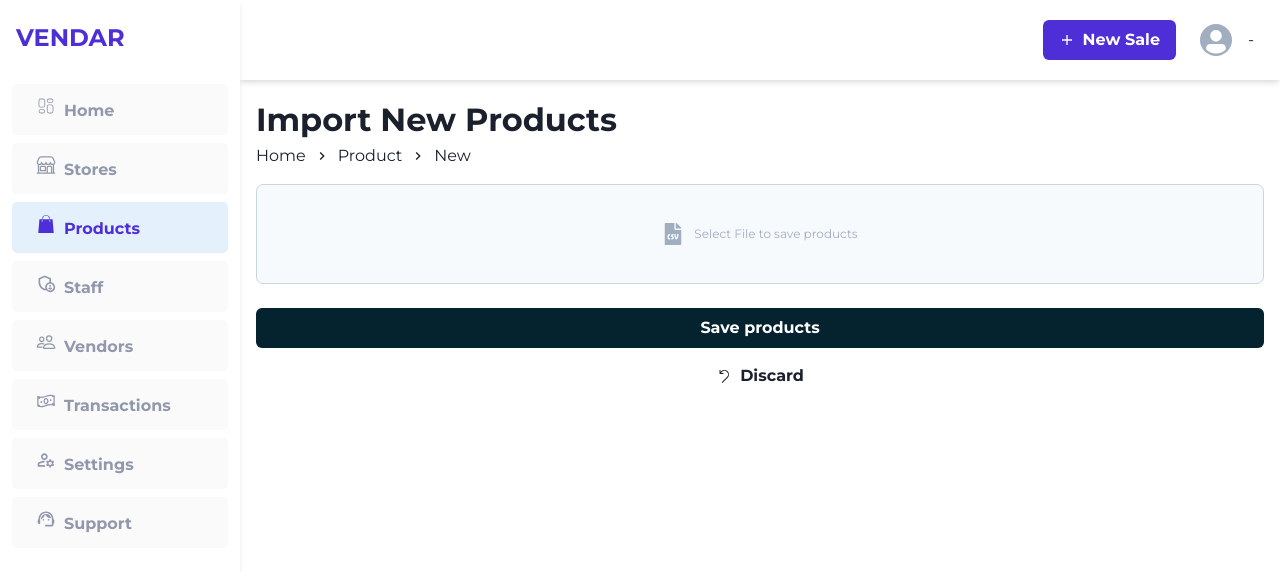
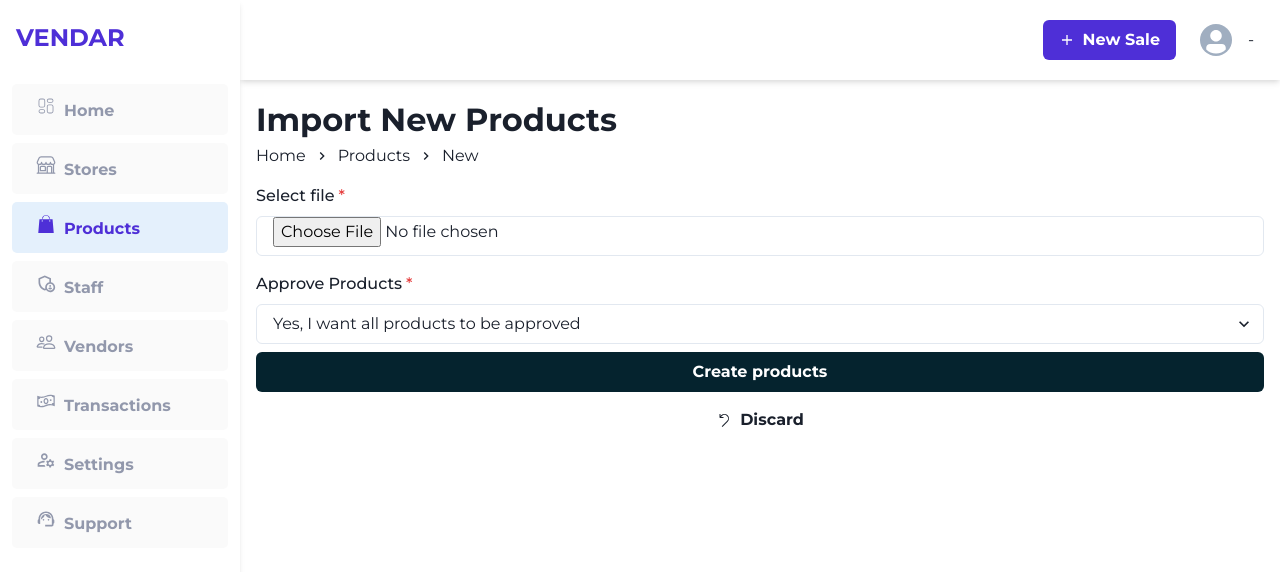
Before and after one commit to dennissammy77/vendar_frontend, a Next.js app: page /dashboard/products/new/import in a window 1280 px wide. Shown: the top 572 px of the page. Built offline with nearby package versions, Linux system fonts and the light colour scheme.

Commit message:
products Feature Importing new products

```diff
--- a/src/app/dashboard/products/new/import/page.js
+++ b/src/app/dashboard/products/new/import/page.js
@@ -1,48 +1,110 @@
 'use client'
 import { UserContext } from '@/components/providers/user.context';
-import NEW_STORE_PRODUCT_FORM from '@/components/ui/product/NEW_STORE_PRODUCT_FORM';
-import { Box, Breadcrumb, BreadcrumbItem, BreadcrumbLink, Button, Text, Flex, Icon, Image, Input, FormControl, FormErrorMessage, } from '@chakra-ui/react'
+import { Box, Breadcrumb, BreadcrumbItem, BreadcrumbLink, Button, Text, Flex, Icon, Image, Input, FormControl, FormErrorMessage, FormLabel, Checkbox, Select, useToast, } from '@chakra-ui/react'
 import { useRouter, useSearchParams } from 'next/navigation';
 import React, { useContext, useState } from 'react'
 import { MdChevronRight } from 'react-icons/md';
 import { VscDiscard } from 'react-icons/vsc';
 
-import Dropzone, { useDropzone } from 'react-dropzone'
-import { MdClose } from 'react-icons/md'
-import { BiImageAdd } from 'react-icons/bi'
-
-import { useForm, Controller } from 'react-hook-form';
+import { useForm } from 'react-hook-form';
+import Excel from 'exceljs';
 import { yupResolver } from "@hookform/resolvers/yup"
 import * as yup from "yup"
-import { FaFileCsv } from 'react-icons/fa';
+import { MANY_NEW_STORE_PRODUCTS } from '@/app/api/product/route';
 
 function Page() {
     const router = useRouter();
+    const toast = useToast();
     const {user} = useContext(UserContext);
 
-    const searchParams = useSearchParams()
+    const searchParams = useSearchParams();
+    const USER_ID =  searchParams.get('uid');
     const store_id = searchParams.get('store_id');
+    const schema = yup.object().shape({
+        approval_status: yup.boolean().required(),
+    });
 
     const {
-        handleSubmit, register, setValue, getValues, setError, clearErrors, watch, control,
+        handleSubmit,
+        register,
+        setError,
         formState: { errors, isSubmitting },
     } = useForm({
+        resolver: yupResolver(schema)
     });
 
     const onSubmit = async (data) => {
-        const values = getValues();
-        console.log(values);
+        console.log('data', data);
+        const file = data.products[0];
+        const wb = new Excel.Workbook();
+        const reader = new FileReader();
+
+
+        reader.readAsArrayBuffer(file);
+        reader.onload = async() => {
+            const buffer = reader.result;
+            wb.xlsx.load(buffer).then((workbook) => {
+                console.log(workbook, 'workbook instance');
+                let tempArr = [];
+                workbook.eachSheet((sheet, id) => {
+                    sheet.eachRow((row, rowIndex) => {
+                        const template = {
+                            name: row.values[1],
+                            description: row.values[2],
+                            price: row.values[3],
+                            category: row.values[4],
+                            items: row.values[5],
+                            discount: false,
+                            discountprice: 0,
+                            store_ref: store_id,
+                            product_image: '',
+                            owner_ref_id: row.values[6]
+                        }
+                        //console.log(template,rowIndex)
+                        if(rowIndex === 1 || rowIndex === 2){
+                            return;
+                        }
+                        tempArr.push(template);
+                        //console.log(tempArr)
+                    });
+                });
+                const payload = {
+                    publish_status: true,
+                    approval_status: data?.approval_status,
+                    products: tempArr
+                }
+                console.log(payload)
+                try {
+                    MANY_NEW_STORE_PRODUCTS(payload,store_id,USER_ID).then((response)=>{
+                      if(response?.data?.error === true){
+                          return toast({ title: `Error!:${response?.data?.message}`, description: ``, status: 'warning', variant:'left-accent', position: 'top-left', isClosable: true });
+                      }
+                      toast({ title: 'Success!:Products created successfully', description: ``, status: 'success', variant:'left-accent', position: 'top-left', isClosable: true });
+                      router.back();
+                      return ;
+                    }).catch((err)=>{
+                        return toast({ title: `${err}`, description: ``, status: 'error', variant:'left-accent', position: 'top-left', isClosable: true });
+                    })
+                } catch (error){
+                      console.log(error)
+                    setError("root", {
+                      message: error,
+                    });
+                    return;
+                }
+            });
+        };
     }
   return (
     <Box>
         <Text fontWeight='bold' fontSize='32px'>Import New Products</Text>
         <Breadcrumb spacing='8px' separator={<MdChevronRight color='gray.500' />}>
             <BreadcrumbItem>
-                <BreadcrumbLink href={`/dashboard/home/?uid=${user?.data?.data?._id}`}>Home</BreadcrumbLink>
+                <BreadcrumbLink href={`/dashboard/home/?uid=${user?.data?.data?._id}&store_id=${store_id}`}>Home</BreadcrumbLink>
             </BreadcrumbItem>
 
             <BreadcrumbItem>
-                <BreadcrumbLink href={`/dashboard/products?uid=${user?.data?.data?._id}&store_id=${store_id}`}>Product</BreadcrumbLink>
+                <BreadcrumbLink href={`/dashboard/products?uid=${user?.data?.data?._id}&store_id=${store_id}`}>Products</BreadcrumbLink>
             </BreadcrumbItem>
 
             <BreadcrumbItem isCurrentPage>
@@ -50,14 +112,23 @@ function Page() {
             </BreadcrumbItem>
         </Breadcrumb>
         <form onSubmit={handleSubmit(onSubmit)}>
-            <FormControl isInvalid={!!errors.image} my={'4'}>
-                <DROP_ZONE name="excel" setValue={setValue} setError={setError} watch={watch} control={control}/>
-                <FormErrorMessage mt="1">{errors.image?.message}</FormErrorMessage>
+            <FormControl my={'4'} isRequired>
+                <FormLabel>Select file</FormLabel>
+                <Input disabled={isSubmitting} type='file' {...register('products')} accept=".csv, application/vnd.openxmlformats-officedocument.spreadsheetml.sheet, application/vnd.ms-excel"/>
+                <FormErrorMessage mt="1">{errors.prodcuts?.message}</FormErrorMessage>
+            </FormControl>
+            <FormControl mt='1' isRequired>
+                <FormLabel>Approve Products</FormLabel>
+                <Select disabled={isSubmitting} {...register('approval_status')}>
+                    <option value={true}>Yes, I want all products to be approved</option>
+                    <option value={false}>No, Do not approve products</option>
+                </Select>
+                {errors.approval_status && ( <Text fontSize={'sm'} color='red'>{errors.approval_status.message}</Text>)}
             </FormControl>
             {isSubmitting?
                 <Button isLoading loadingText='Saving products' variant='ghost' borderRadius={'md'} w='full'/>
                 :
-                <Button type='submit' variant={'filled'} borderRadius={'md'} bg='#05232e' mt='2' w='full' color='#fff' onClick={handleSubmit}>Save products</Button>
+                <Button type='submit' variant={'filled'} borderRadius={'md'} bg='#05232e' mt='2' w='full' color='#fff' onClick={handleSubmit}>Create products</Button>
             }
         </form>
         <Button variant={'ghost'} borderRadius={'md'} mt='2' w='full' onClick={(()=>{router.back()})} leftIcon={<VscDiscard />}>Discard</Button>
@@ -65,80 +136,4 @@ function Page() {
   )
 }
 
-export default Page
-
-export function DROP_ZONE({ control, name, error, watch, setValue, setError, ...rest }) {
-    const [file, setFile] = useState({});
-
-    const { getRootProps, getInputProps, isDragActive } = useDropzone({
-        accept: {
-            'csv' : [".csv", "application/vnd.openxmlformats-officedocument.spreadsheetml.sheet", "application/vnd.ms-excel"]
-        },
-        maxFiles: 1,
-        onDrop: (acceptedFiles) => {
-            if(acceptedFiles.length === 1){
-                const file = acceptedFiles.map((file) => Object.assign(file, {
-                    key: file.path,
-                    preview: URL.createObjectURL(file)
-                }));
-                setFile(file[0]);
-                setValue(name, file[0], {
-                    shouldValidate: true,
-                })
-            } else {
-                alert('ops!')
-            }
-        }
-    });
-
-    function handleClear(){
-        setFile({})
-        setValue(name, '', {
-            shouldValidate: true,
-        })
-    }
-
-    return (
-        <Controller
-            name={name}
-            control={control}
-            render={({ field: { onChange, value  } }) => (
-                <Flex justify="center" align="center" w="100%" position="relative" cursor="pointer">
-                    <Flex justify="center" align="center" w="100%" minH="100px" border="1px" borderStyle="solid" borderColor={isDragActive ? 'green.500' : error ? 'red.500' : 'gray.300'} borderRadius="7px" overflow="hidden" {...getRootProps()} position="relative" transition="0.3s" padding="5px" bg="gray.50" _hover={{
-                        borderColor: 'gray.400'
-                    }}>
-                        {file.path ? (
-                            <Flex w="100%" h="100%" justify="center" align="center" position="absolute" top="0px" left="0px">
-                                <Flex w="30px" h="30px" justify="center" align="center" background="rgba(0, 0, 0, 0.5)" borderRadius="100%" position="absolute" top="15px" right="15px" transition="0.3s" cursor="pointer" onClick={handleClear} _hover={{
-                                    background: 'rgba(0, 0, 0, 1);'
-                                }}>
-                                    <Icon as={MdClose} color="#fff" fontSize="20px" />
-                                </Flex>
-                            </Flex>
-                        ) : (
-                            isDragActive ? (
-                                <Flex align="center" position="absolute" mt="0" mb="0" mr="0" ml="0" color="gray.400">
-                                    <Icon as={FaFileCsv} fontSize="22px" mr="10px"/>
-                                    <Text fontSize="12px">Drop your file to preview.</Text>
-                                </Flex>
-                            ) : (
-                                <Flex align="center" position="absolute" mt="0" mb="0" mr="0" ml="0" color="gray.400">
-                                    <input {...getInputProps()} />
-                                    <Icon as={FaFileCsv} fontSize="22px" mr="10px"/>
-                                    <Text fontSize="12px">Select File to save products</Text>
-                                </Flex>
-                            )
-                        )}
-                        <Flex>
-                            {file && (
-                                <Flex>
-                                    <Image key={file.key} src={file.preview} w="100%" borderRadius="7px" />
-                                </Flex>
-                            )}
-                        </Flex>
-                    </Flex>
-                </Flex>
-            )}
-        />
-    )
-}
+export default Page;
```
